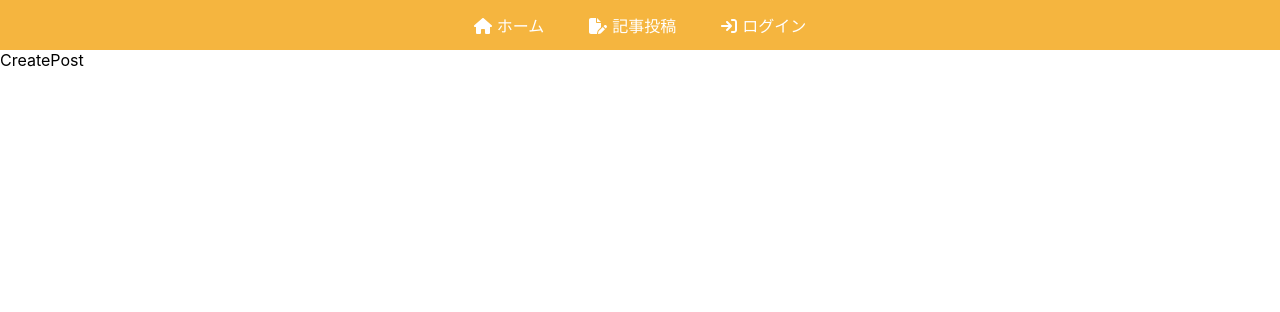
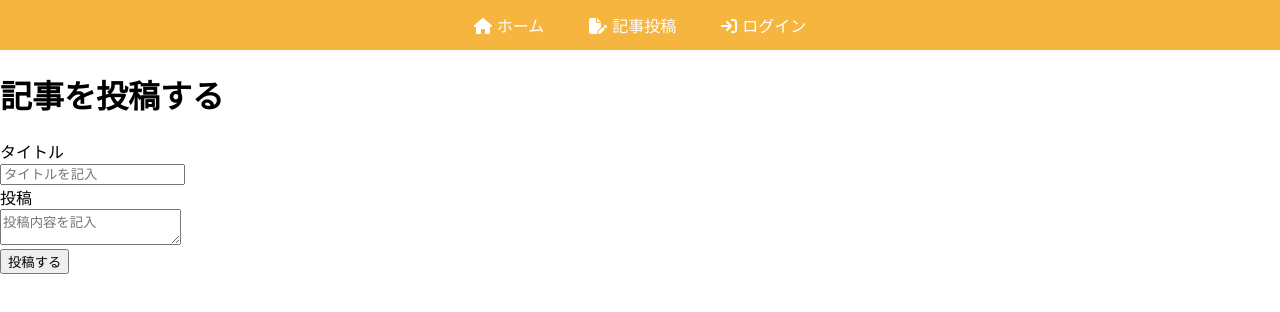
Before and after one commit to KurumiRumi/3ReactApps_BlogApp, a React (Create React App) app in the folder blog-with-react-and-firebase/: page /createpost in a window 1280 px wide. Shown: the top 312 px of the page. Built offline with nearby package versions, Linux system fonts and the light colour scheme; no server answers.

Commit message:
35. ブログ記事投稿ページを作成しよう

```diff
--- a/blog-with-react-and-firebase/src/components/CreatePost.js
+++ b/blog-with-react-and-firebase/src/components/CreatePost.js
@@ -1,7 +1,24 @@
 import React from "react";
 
+import "./CreatePost.css";
+
 const CreatePost = () => {
-  return <div>CreatePost</div>;
+  return (
+    <div className="createPostPage">
+      <div className="postContainer">
+        <h1>記事を投稿する</h1>
+        <div className="inputPost">
+          <div>タイトル</div>
+          <input type="text" placeholder="タイトルを記入" />
+        </div>
+        <div className="inputPost">
+          <div>投稿</div>
+          <textarea placeholder="投稿内容を記入"></textarea>
+        </div>
+        <button className="postButton">投稿する</button>
+      </div>
+    </div>
+  );
 };
 
 export default CreatePost;
```
Also changed, not shown: blog-with-react-and-firebase/src/components/CreatePost.css (added).
